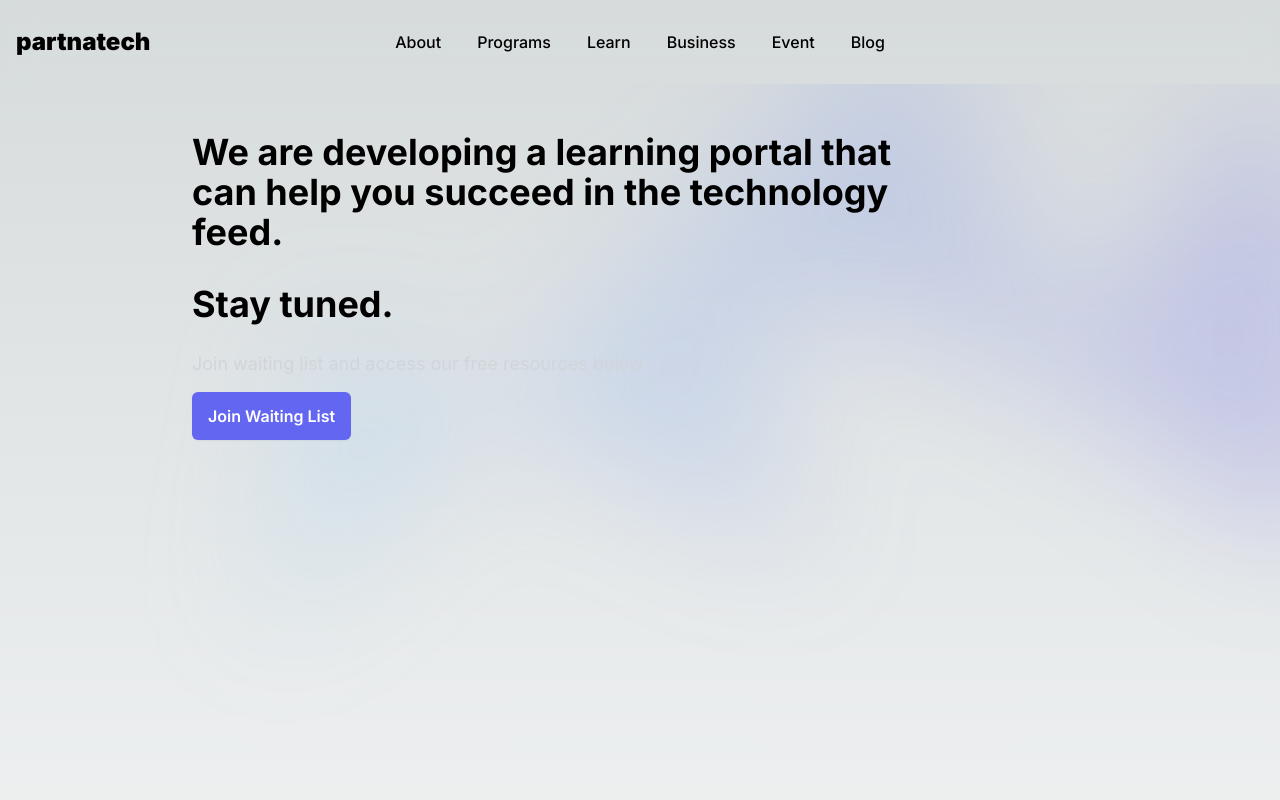
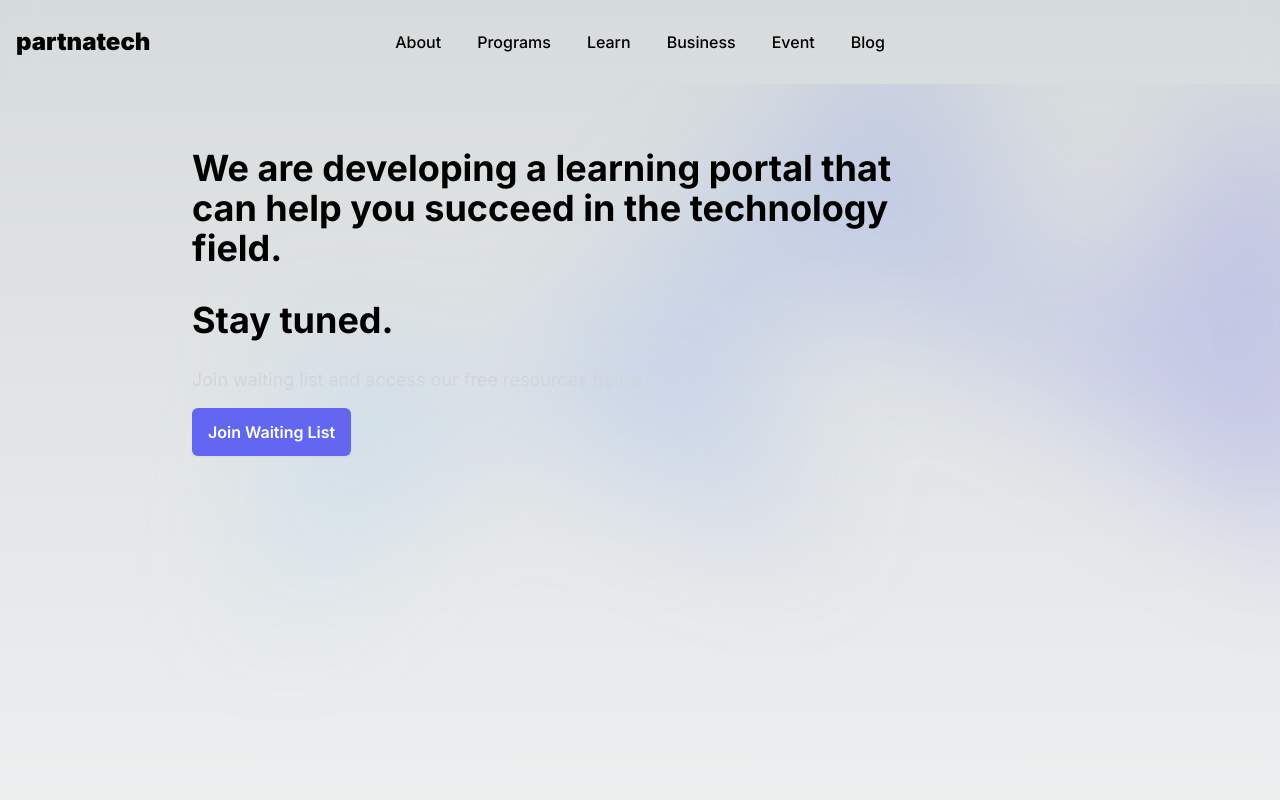
Before and after one commit to partnatech/partnatech-site, a Next.js app: page /learn in a window 1280 px wide. Shown: the top 800 px of the page. Built offline with nearby package versions, Linux system fonts and the light colour scheme.

Commit message:
fix: typo in learn page (#19)
* fix: typo in learn page

* feat: adjust pading

```diff
--- a/src/app/learn/page.tsx
+++ b/src/app/learn/page.tsx
@@ -1,11 +1,9 @@
 import React from "react";
-import { cn } from "@/utils/cn";
-import { scholarshipCopy } from "@/utils/i18n/scholarship";
 import Link from "next/link";
 
 export default function Page() {
   return (
-    <div className="relative isolate overflow-hidden min-h-screen">
+    <div className="relative isolate overflow-hidden min-h-screen p-4">
       <div
         className="absolute left-[calc(50%-4rem)] top-10 -z-10 transform-gpu blur-3xl sm:left-[calc(50%-18rem)] lg:left-48 lg:top-[calc(50%-30rem)] xl:left-[calc(50%-24rem)]"
         aria-hidden="true"
@@ -19,9 +17,9 @@ export default function Page() {
         />
       </div>
       <div className="max-w-4xl mx-auto mt-12">
-        <div className="text-start font-bold text-2xl md:text-4xl space-y-8 w-10/12">
+        <div className="text-start font-bold text-2xl md:text-4xl space-y-8 lg:w-10/12 w-full">
           <h1 className="">
-            We are developing a learning portal that can help you succeed in the technology feed.
+            We are developing a learning portal that can help you succeed in the technology field.
           </h1>
           <h1>Stay tuned.</h1>
         </div>
```
